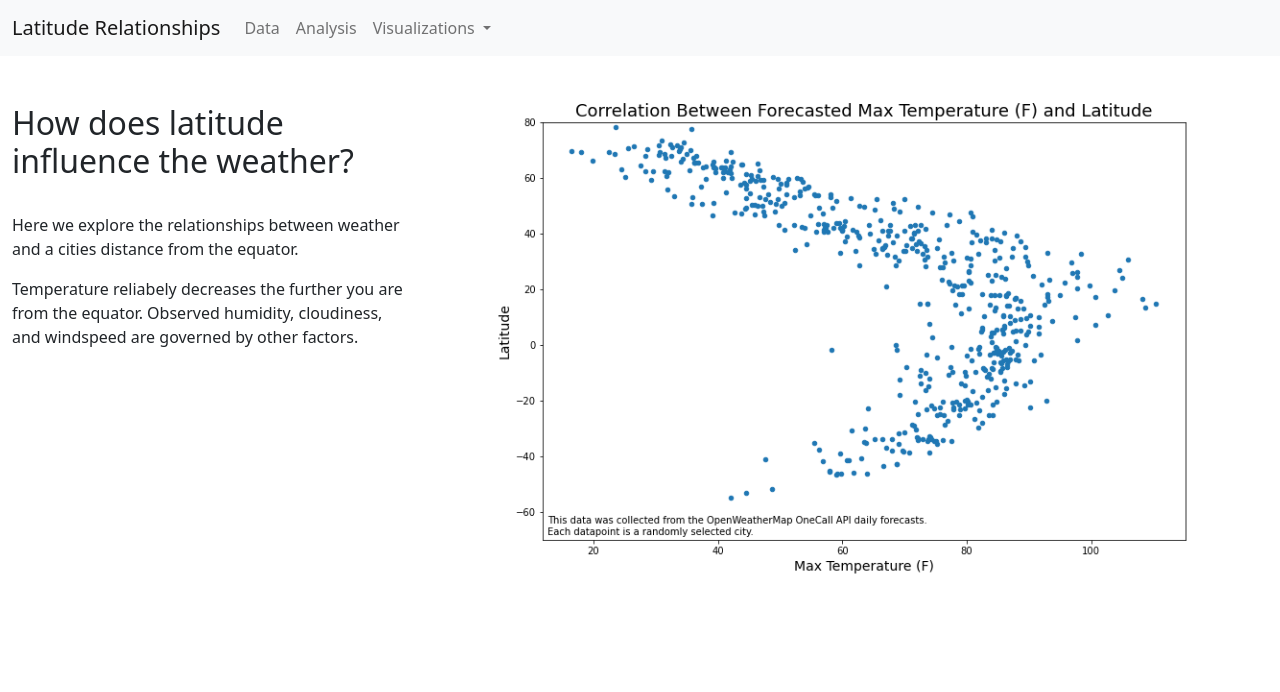
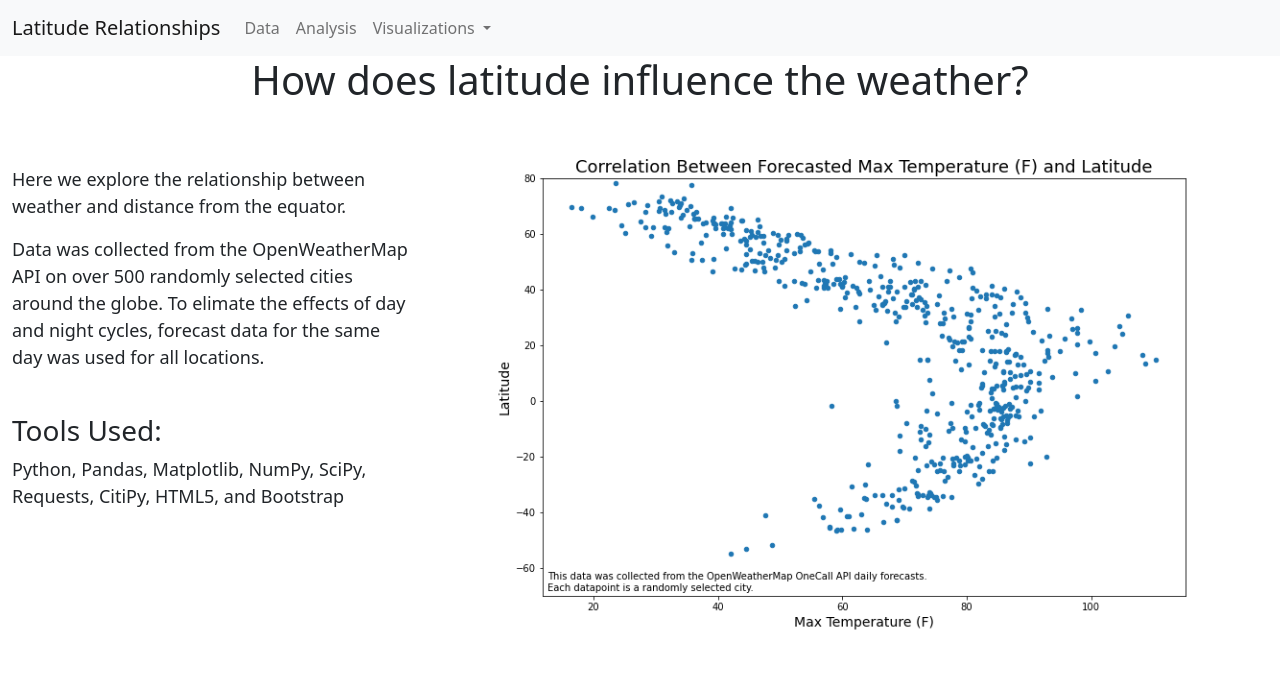
Before and after one commit to bakerv/Web-Design-Challenge, a plain HTML site: page WebVisualizations/index.html in a window 1280 px wide. Drawn offline with nearby package versions, Linux system fonts and the light colour scheme.

Commit message:
improved the data table format and updated the index page

```diff
--- a/WebVisualizations/index.html
+++ b/WebVisualizations/index.html
@@ -40,12 +40,16 @@
 <body>
     <div class="container-fluid">
         <div class="row justify-content-center">
-          <div class="col-md-4 col-sm-12">
-            </br></br>
-              <h2>How does latitude influence the weather?</h2>
-          </br>
-              <p>Here we explore the relationships between weather and a cities distance from the equator.</p>
-              <p>Temperature reliabely decreases the further you are from the equator. Observed humidity, cloudiness, and windspeed are governed by other factors.</p>
+          <center><h1>How does latitude influence the weather?</h1></center>
+        </div>
+        <div class="row justify-content-center">
+          <div class="col-md-4 col-sm-12" style="font-size:18px">
+              </br></br>
+              <p>Here we explore the relationship between weather and distance from the equator.</p>
+              <p>Data was collected from the OpenWeatherMap API on over 500 randomly selected cities around the globe. To elimate the effects of day and night cycles, forecast data for the same day was used for all locations.</p>
+              </br>
+              <h3>Tools Used:</h3>
+              <P>Python, Pandas, Matplotlib, NumPy, SciPy, Requests, CitiPy, HTML5, and Bootstrap</P>
           </div>
           <div class="col-md-8 col-sm-12">
               <img class="chart" src="Visualizations/GlobalMax Temperature (F)vslat.png">
```
Also changed, not shown: WebVisualizations/Data.html (+4 -1 lines).
